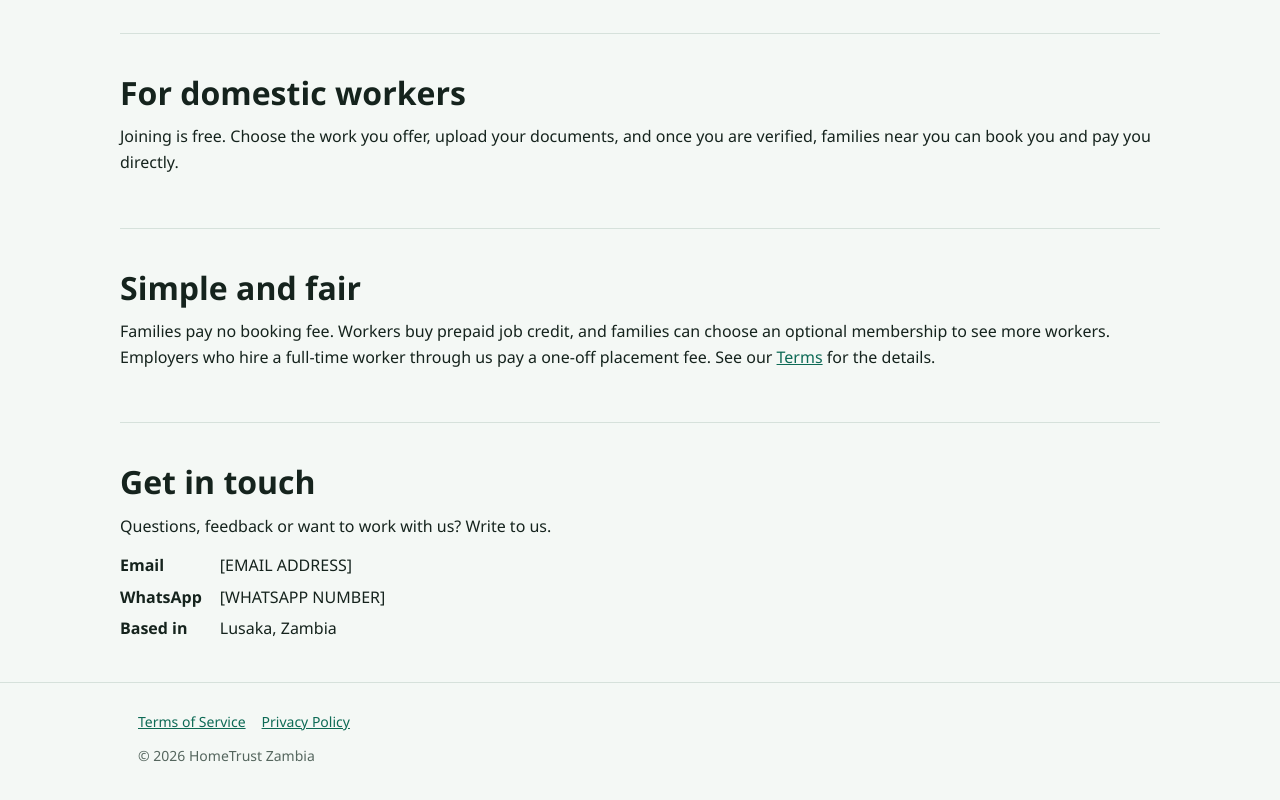
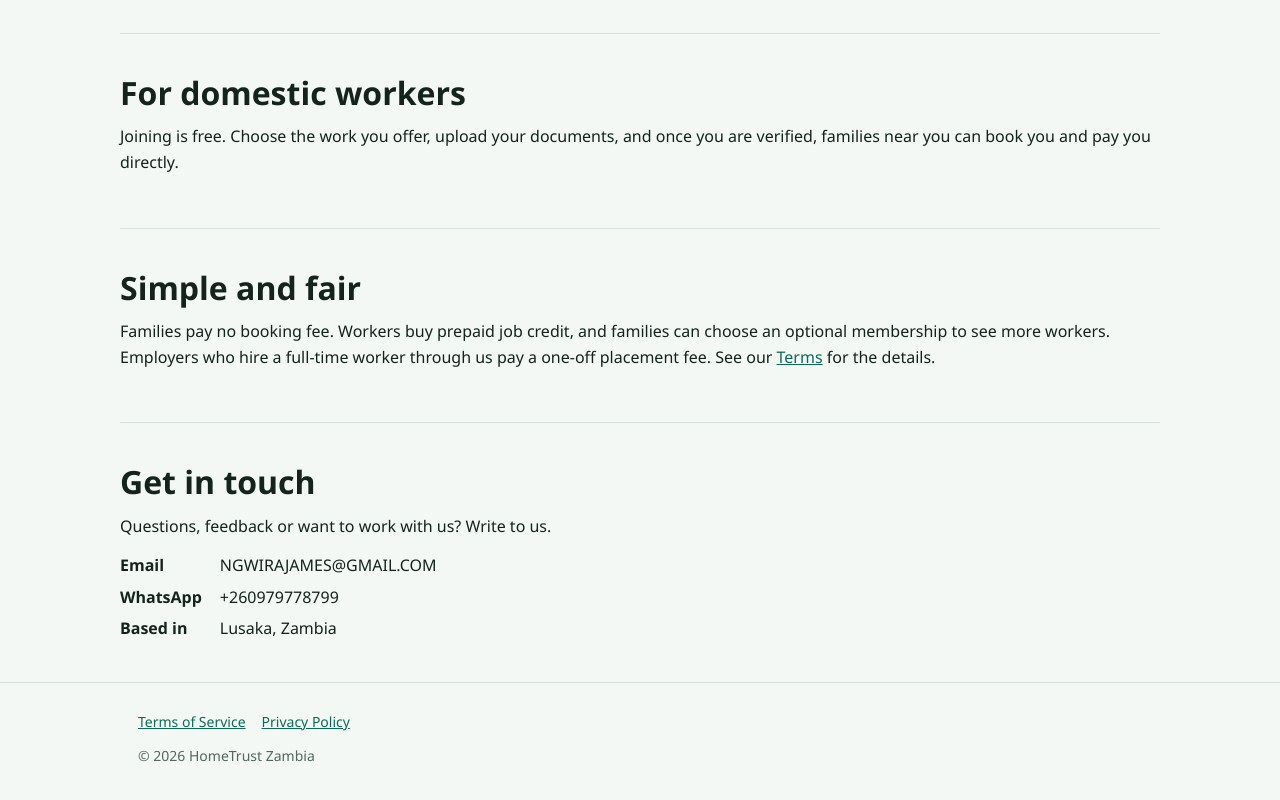
Before and after one commit to blvck-k/hometrust, a plain HTML site: page index.html in a window 1280 px wide. Shown: the part 1229-2029 px from the top of the page. Drawn offline with Linux system fonts and the light colour scheme.

Commit message:
Update index.html

```diff
--- a/index.html
+++ b/index.html
@@ -78,8 +78,8 @@
     <h2>Get in touch</h2>
     <p>Questions, feedback or want to work with us? Write to us.</p>
     <dl>
-      <dt>Email</dt><dd>[EMAIL ADDRESS]</dd>
-      <dt>WhatsApp</dt><dd>[WHATSAPP NUMBER]</dd>
+      <dt>Email</dt><dd>NGWIRAJAMES@GMAIL.COM</dd>
+      <dt>WhatsApp</dt><dd>+260979778799</dd>
       <dt>Based in</dt><dd>Lusaka, Zambia</dd>
     </dl>
   </section>
```
